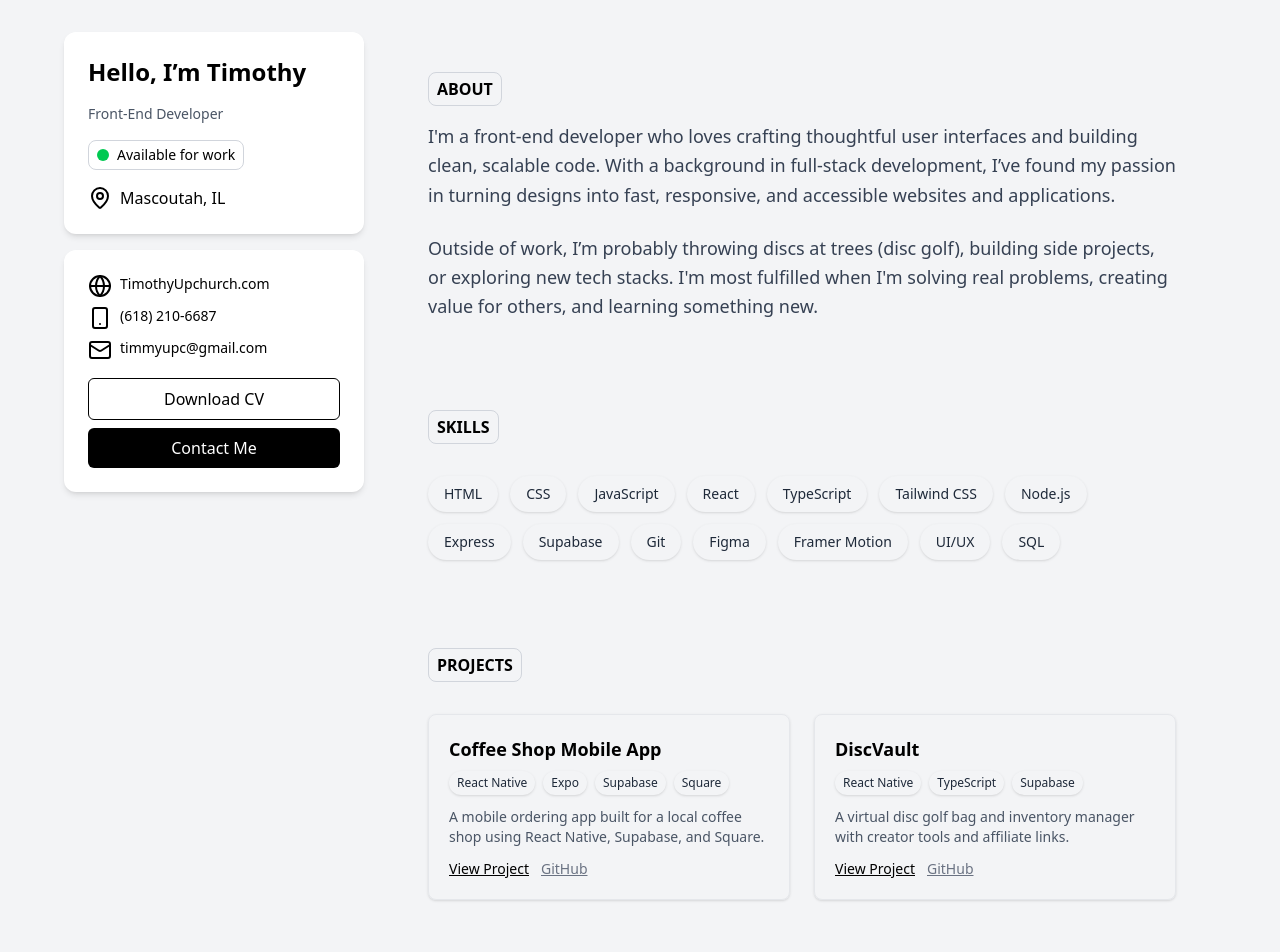
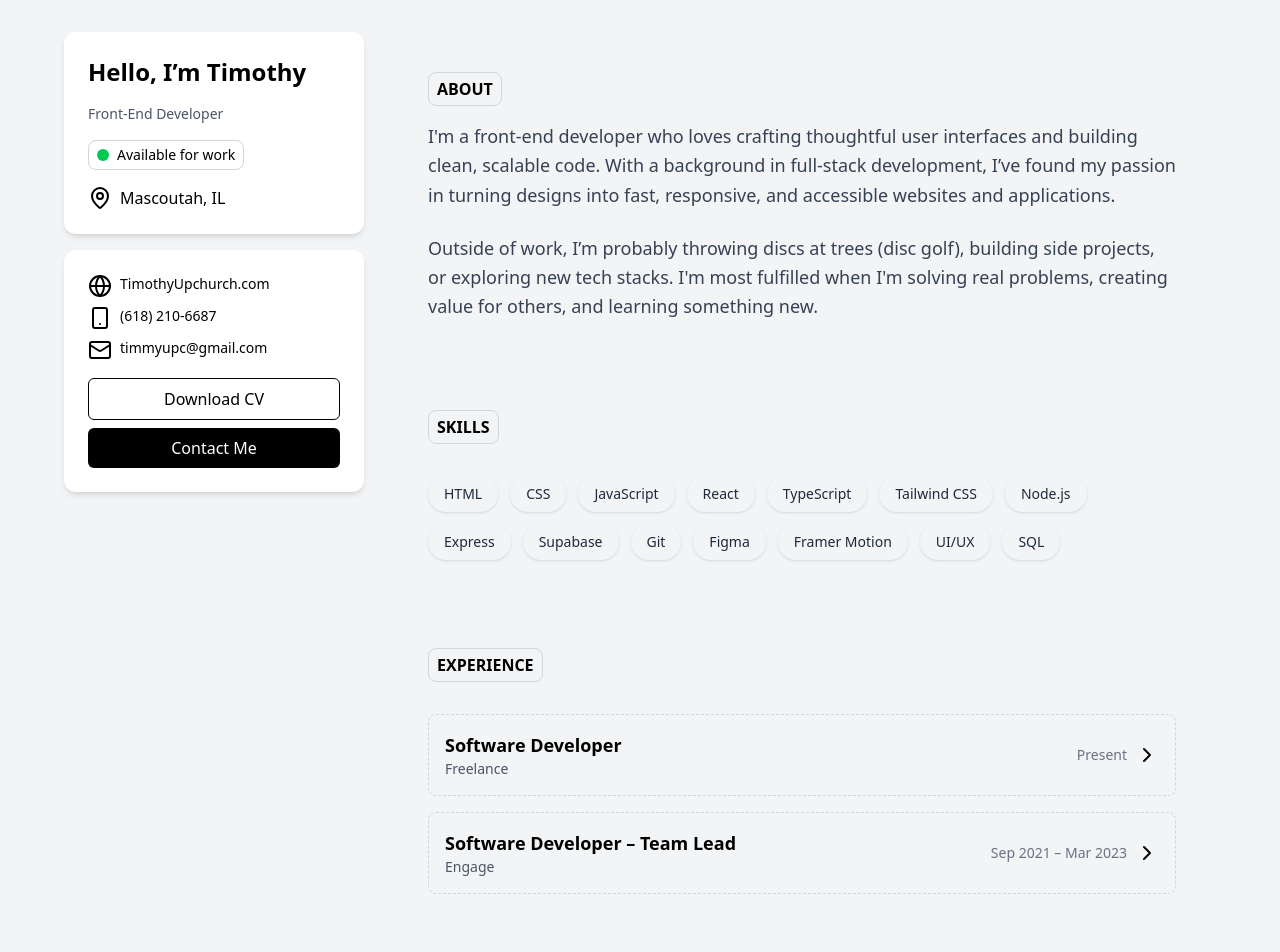
Before and after one commit to Tupchu/timothyupchurch-portfolio, a React (Vite) app: page / in a window 1280 px wide. Shown: the top 952 px of the page. Built offline with nearby package versions, Linux system fonts and the light colour scheme.

Commit message:
Reworking projects section

```diff
--- a/src/components/MainContent.tsx
+++ b/src/components/MainContent.tsx
@@ -2,7 +2,7 @@ import About from "../sections/About";
 import Contact from "../sections/Contact";
 import Education from "../sections/Education";
 import Experience from "../sections/Experience";
-import Projects from "../sections/Projects";
+// import Projects from "../sections/Projects";
 import Skills from "../sections/Skills";
 
 const MainContent = () => {
@@ -10,7 +10,7 @@ const MainContent = () => {
     <div className="space-y-2">
       <About />
       <Skills />
-      <Projects />
+      {/* <Projects /> */}
       <Experience />
       <Education />
       <Contact />
--- /dev/null
+++ b/src/components/ProjectCard.tsx
@@ -0,0 +1,82 @@
+import { useState } from "react";
+import { motion, AnimatePresence } from "framer-motion";
+import { ChevronDown } from "lucide-react";
+
+type ProjectCardProps = {
+  title: string;
+  description: string;
+  image: string;
+  details?: string;
+  tech?: string[];
+  defaultOpen?: boolean;
+};
+
+const ProjectCard = ({
+  title,
+  description,
+  image,
+  details,
+  tech,
+  defaultOpen = false,
+}: ProjectCardProps) => {
+  const [isOpen, setIsOpen] = useState(defaultOpen);
+
+  return (
+    <motion.div
+      initial={{ opacity: 0, y: 30 }}
+      whileInView={{ opacity: 1, y: 0 }}
+      viewport={{ once: true, amount: 0.2 }}
+      transition={{ duration: 0.4 }}
+      className="border border-gray-200 rounded-xl overflow-hidden shadow-md flex-1"
+    >
+      <img src={image} alt={title} className="w-full h-60 bg-auto" />
+
+      <div className="p-6 space-y-3">
+        <div
+          className="flex justify-between items-center cursor-pointer"
+          onClick={() => setIsOpen(!isOpen)}
+        >
+          <div>
+            <h3 className="text-xl font-semibold">{title}</h3>
+            <p className="text-gray-600">{description}</p>
+          </div>
+          <motion.div
+            animate={{ rotate: isOpen ? 180 : 0 }}
+            transition={{ duration: 0.2 }}
+          >
+            <ChevronDown />
+          </motion.div>
+        </div>
+
+        <AnimatePresence>
+          {isOpen && (
+            <motion.div
+              initial={{ opacity: 0, height: 0 }}
+              animate={{ opacity: 1, height: "auto" }}
+              exit={{ opacity: 0, height: 0 }}
+              transition={{ duration: 0.3 }}
+              className="text-sm text-gray-700 overflow-hidden space-y-3 pt-3"
+            >
+              {details && <p>{details}</p>}
+
+              {tech && tech.length > 0 && (
+                <div className="flex flex-wrap gap-2">
+                  {tech.map((t, i) => (
+                    <span
+                      key={i}
+                      className="px-3 py-1 bg-gray-100 rounded-full text-xs font-medium text-gray-700"
+                    >
+                      {t}
+                    </span>
+                  ))}
+                </div>
+              )}
+            </motion.div>
+          )}
+        </AnimatePresence>
+      </div>
+    </motion.div>
+  );
+};
+
+export default ProjectCard;
--- a/src/sections/Projects.tsx
+++ b/src/sections/Projects.tsx
@@ -1,91 +1,42 @@
-import { motion } from "framer-motion";
-import Badge from "../components/Badge";
+import ProjectCard from "../components/ProjectCard";
+import reactcinemaImg from "../assets/images/reactcinema.png";
 
-// src/data/projects.ts
-export type Project = {
-  title: string;
-  description: string;
-  link: string;
-  repo?: string;
-  tech?: string[];
-};
-
-export const projects: Project[] = [
+const projectData = [
   {
-    title: "Coffee Shop Mobile App",
-    description:
-      "A mobile ordering app built for a local coffee shop using React Native, Supabase, and Square.",
-    link: "https://github.com/you/coffeeshop-app",
-    tech: ["React Native", "Expo", "Supabase", "Square"],
-    repo: "https://github.com/you/coffeeshop-app",
+    title: "Coffee Shop App",
+    description: "Mobile ordering app for a local coffee shop.",
+    image: reactcinemaImg,
+    details:
+      "Built with React Native, Expo, Supabase, and Square. Focused on creating a fast and frictionless ordering experience.",
+    tech: ["React Native", "TypeScript", "Supabase", "Square"],
   },
   {
     title: "DiscVault",
-    description:
-      "A virtual disc golf bag and inventory manager with creator tools and affiliate links.",
-    link: "https://github.com/you/discvault",
-    tech: ["React Native", "TypeScript", "Supabase"],
-    repo: "https://github.com/you/coffeeshop-app",
+    description: "Virtual disc golf bag + inventory manager.",
+    image: "/images/discvault.png",
+    details:
+      "Lets disc golfers organize their collection, share their bags, and monetize via affiliate links.",
+    tech: ["React Native", "Expo", "TypeScript"],
   },
 ];
 
 const Projects = () => {
   return (
-    <motion.section
-      id="projects"
-      initial={{ opacity: 0, y: 40 }}
-      whileInView={{ opacity: 1, y: 0 }}
-      transition={{ duration: 0.6 }}
-      viewport={{ once: true }}
-      className="p-6 md:p-10"
-    >
+    <section className="p-6 md:p-10 space-y-8">
       <h2 className="text-base font-semibold mb-8 inline-block border-solid border rounded-lg px-2 py-1 border-gray-300">
         PROJECTS
       </h2>
 
-      <div className="grid md:grid-cols-2 gap-6">
-        {projects.map((project, index) => (
-          <motion.div
-            key={index}
-            className="border border-gray-200 rounded-lg p-5 shadow-sm hover:shadow-md transition-all"
-          >
-            <h3 className="text-lg font-semibold mb-2">{project.title}</h3>
-
-            {project.tech && (
-              <div className="flex flex-wrap gap-2 mb-3">
-                {project.tech.map((tag, i) => (
-                  <Badge label={tag} key={i} size="sm" />
-                ))}
-              </div>
-            )}
-            <p className="text-sm text-gray-600 mb-3">{project.description}</p>
-
-            <div className="flex gap-3">
-              {project.link && (
-                <a
-                  href={project.link}
-                  target="_blank"
-                  rel="noopener noreferrer"
-                  className="text-sm font-medium text-black underline"
-                >
-                  View Project
-                </a>
-              )}
-              {project.repo && (
-                <a
-                  href={project.repo}
-                  target="_blank"
-                  rel="noopener noreferrer"
-                  className="text-sm font-medium text-gray-500 underline"
-                >
-                  GitHub
-                </a>
-              )}
-            </div>
-          </motion.div>
+      <div className="md:flex gap-4">
+        {projectData.map((project, i) => (
+          <ProjectCard
+            key={project.title}
+            {...project}
+            defaultOpen={i === 0} // First one is expanded
+          />
         ))}
       </div>
-    </motion.section>
+    </section>
   );
 };
 
```
Also changed, not shown: src/assets/images/reactcinema.png (added).
